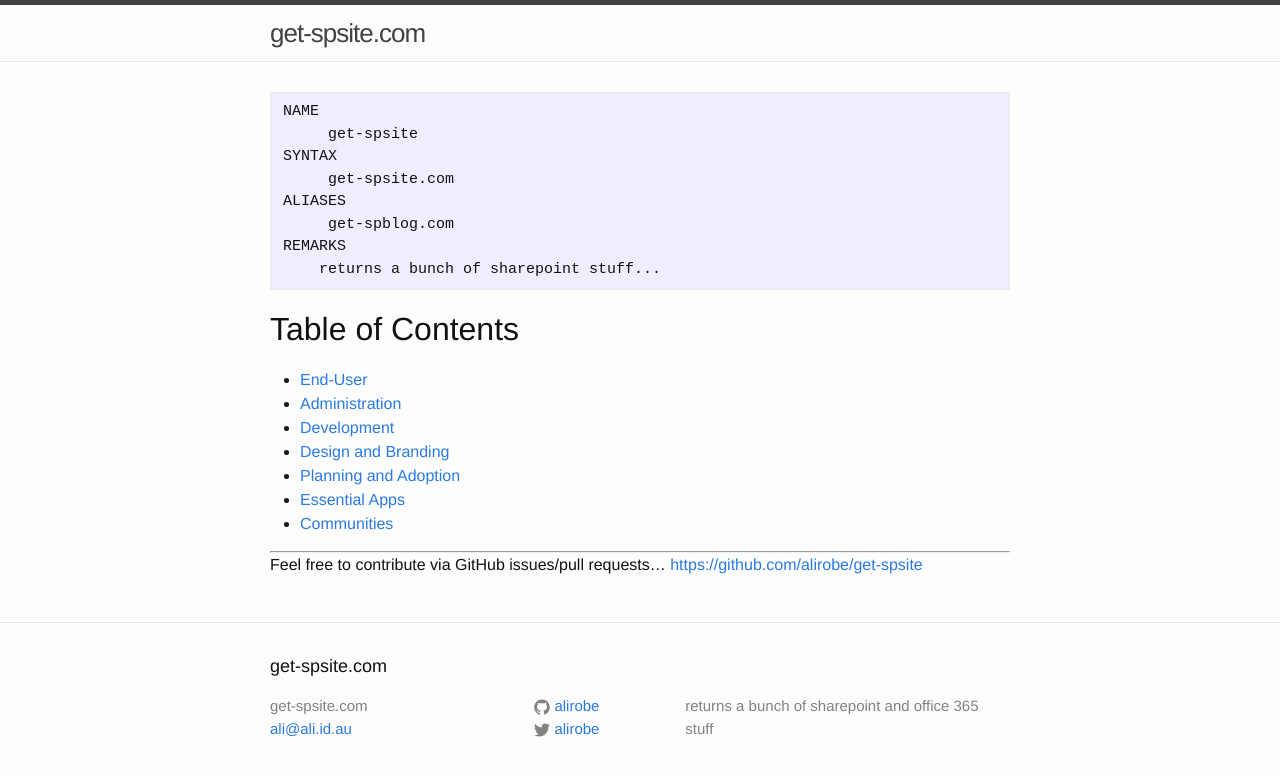
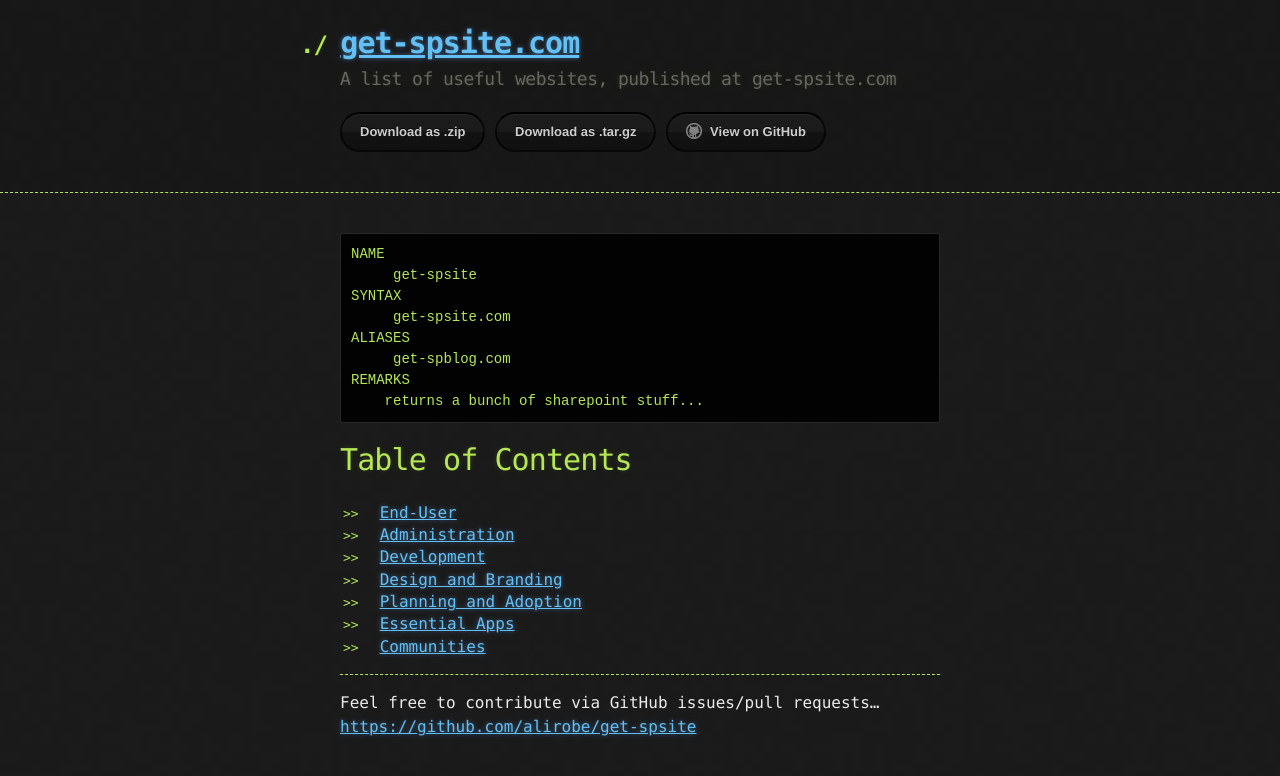
Before and after one commit to alirobe/get-spsite, a Jekyll site: the page built from index.md, in a window 1280 px wide. Shown: the top 776 px of the page. Built offline with Jekyll 4.4.1, drawn with Linux system fonts in a browser that asks for light colours.

Commit message:
implement gh-pages-dark as default theme...

```diff
--- a/_includes/footer.html
+++ /dev/null
@@ -1,38 +0,0 @@
-<footer class="site-footer">
-
-  <div class="wrapper">
-
-    <h2 class="footer-heading">{{ site.title }}</h2>
-
-    <div class="footer-col-wrapper">
-      <div class="footer-col footer-col-1">
-        <ul class="contact-list">
-          <li>{{ site.title }}</li>
-          <li><a href="mailto:{{ site.email }}">{{ site.email }}</a></li>
-        </ul>
-      </div>
-
-      <div class="footer-col footer-col-2">
-        <ul class="social-media-list">
-          {% if site.github_username %}
-          <li>
-            {% include icon-github.html username=site.github_username %}
-          </li>
-          {% endif %}
-
-          {% if site.twitter_username %}
-          <li>
-            {% include icon-twitter.html username=site.twitter_username %}
-          </li>
-          {% endif %}
-        </ul>
-      </div>
-
-      <div class="footer-col footer-col-3">
-        <p>{{ site.description }}</p>
-      </div>
-    </div>
-
-  </div>
-
-</footer>
--- a/_includes/head.html
+++ b/_includes/head.html
@@ -1,12 +1,8 @@
-<head>
-  <meta charset="utf-8">
-  <meta http-equiv="X-UA-Compatible" content="IE=edge">
-  <meta name="viewport" content="width=device-width, initial-scale=1">
+    <meta charset='utf-8'>
+    <meta http-equiv="X-UA-Compatible" content="chrome=1">
 
-  <title>{% if page.title %}{{ page.title | escape }}{% else %}{{ site.title | escape }}{% endif %}</title>
-  <meta name="description" content="{% if page.excerpt %}{{ page.excerpt | strip_html | strip_newlines | truncate: 160 }}{% else %}{{ site.description }}{% endif %}">
+    <link rel="stylesheet" type="text/css" href="/gh-pages-dark/stylesheet/stylesheet.css" media="screen">
+    <link rel="stylesheet" type="text/css" href="/gh-pages-dark/stylesheet/github-dark.css" media="screen">
+    <!-- this doesnt seem to exist: <link rel="stylesheet" type="text/css" href="gh-pages-dark/stylesheets/print.css" media="print"> -->
 
-  <link rel="stylesheet" href="{{ "/css/main.css" | prepend: site.baseurl }}">
-  <link rel="canonical" href="{{ page.url | replace:'index.html','' | prepend: site.baseurl | prepend: site.url }}">
-  <link rel="alternate" type="application/rss+xml" title="{{ site.title }}" href="{{ "/feed.xml" | prepend: site.baseurl | prepend: site.url }}">
-</head>
+    <title>get-spsite by @alirobe</title>
--- a/_includes/header.html
+++ b/_includes/header.html
@@ -1,27 +1,12 @@
-<header class="site-header">
+<header>
+  <div class="container">
+    <h1><a class="site-title" href="{{ site.baseurl }}/">{{ site.title }}</a></h1>
+    <h2>A list of useful websites, published at get-spsite.com</h2>
 
-  <div class="wrapper">
-
-    <a class="site-title" href="{{ site.baseurl }}/">{{ site.title }}</a>
-
-    <nav class="site-nav">
-      <a href="#" class="menu-icon">
-        <svg viewBox="0 0 18 15">
-          <path fill="#424242" d="M18,1.484c0,0.82-0.665,1.484-1.484,1.484H1.484C0.665,2.969,0,2.304,0,1.484l0,0C0,0.665,0.665,0,1.484,0 h15.031C17.335,0,18,0.665,18,1.484L18,1.484z"/>
-          <path fill="#424242" d="M18,7.516C18,8.335,17.335,9,16.516,9H1.484C0.665,9,0,8.335,0,7.516l0,0c0-0.82,0.665-1.484,1.484-1.484 h15.031C17.335,6.031,18,6.696,18,7.516L18,7.516z"/>
-          <path fill="#424242" d="M18,13.516C18,14.335,17.335,15,16.516,15H1.484C0.665,15,0,14.335,0,13.516l0,0 c0-0.82,0.665-1.484,1.484-1.484h15.031C17.335,12.031,18,12.696,18,13.516L18,13.516z"/>
-        </svg>
-      </a>
-
-      <div class="trigger">
-        {% for my_page in site.pages %}
-          {% if my_page.title %}
-          <a class="page-link" href="{{ my_page.url | prepend: site.baseurl }}">{{ my_page.title }}</a>
-          {% endif %}
-        {% endfor %}
-      </div>
-    </nav>
-
+    <section id="downloads">
+      <a href="https://github.com/alirobe/get-spsite/zipball/master" class="btn">Download as .zip</a>
+      <a href="https://github.com/alirobe/get-spsite/tarball/master" class="btn">Download as .tar.gz</a>
+      <a href="https://github.com/alirobe/get-spsite" class="btn btn-github"><span class="icon"></span>View on GitHub</a>
+    </section>
   </div>
-
 </header>
--- a/_includes/icon-github.html
+++ /dev/null
@@ -1 +0,0 @@
-<a href="https://github.com/{{ include.username }}"><span class="icon icon--github">{% include icon-github.svg %}</span><span class="username">{{ include.username }}</span></a>
--- a/_includes/icon-twitter.html
+++ /dev/null
@@ -1 +0,0 @@
-<a href="https://twitter.com/{{ include.username }}"><span class="icon icon--twitter">{% include icon-twitter.svg %}</span><span class="username">{{ include.username }}</span></a>
--- a/_layouts/default.html
+++ b/_layouts/default.html
@@ -1,20 +1,13 @@
 <!DOCTYPE html>
 <html>
-
+  <head>
   {% include head.html %}
-
+  </head>
   <body>
-
     {% include header.html %}
-
-    <div class="page-content">
-      <div class="wrapper">
+    <div class="container">
+      <section id="main_content">
         {{ content }}
-      </div>
-    </div>
-
-    {% include footer.html %}
-
+      </section>
   </body>
-
 </html>
--- a/css/main.scss
+++ b/css/main.scss
@@ -1,53 +1,2 @@
----
-# Only the main Sass file needs front matter (the dashes are enough)
----
-@charset "utf-8";
-
-
-
-// Our variables
-$base-font-family: "Helvetica Neue", Helvetica, Arial, sans-serif;
-$base-font-size:   16px;
-$base-font-weight: 400;
-$small-font-size:  $base-font-size * 0.875;
-$base-line-height: 1.5;
-
-$spacing-unit:     30px;
-
-$text-color:       #111;
-$background-color: #fdfdfd;
-$brand-color:      #2a7ae2;
-
-$grey-color:       #828282;
-$grey-color-light: lighten($grey-color, 40%);
-$grey-color-dark:  darken($grey-color, 25%);
-
-// Width of the content area
-$content-width:    800px;
-
-$on-palm:          600px;
-$on-laptop:        800px;
-
-
-
-// Use media queries like this:
-// @include media-query($on-palm) {
-//     .wrapper {
-//         padding-right: $spacing-unit / 2;
-//         padding-left: $spacing-unit / 2;
-//     }
-// }
-@mixin media-query($device) {
-    @media screen and (max-width: $device) {
-        @content;
-    }
-}
-
-
-
-// Import partials from `sass_dir` (defaults to `_sass`)
-@import
-        "base",
-        "layout",
-        "syntax-highlighting"
-;
+@import '../gh-pages-dark/stylesheet.scss';
+@import '../gh-pages-dark/github-dark.scss';
--- /dev/null
+++ b/gh-pages-dark/stylesheet/github-dark.css
@@ -0,0 +1,118 @@
+/*
+The MIT License (MIT)
+Copyright (c) 2016 GitHub, Inc.
+Permission is hereby granted, free of charge, to any person obtaining a copy
+of this software and associated documentation files (the "Software"), to deal
+in the Software without restriction, including without limitation the rights
+to use, copy, modify, merge, publish, distribute, sublicense, and/or sell
+copies of the Software, and to permit persons to whom the Software is
+furnished to do so, subject to the following conditions:
+The above copyright notice and this permission notice shall be included in all
+copies or substantial portions of the Software.
+THE SOFTWARE IS PROVIDED "AS IS", WITHOUT WARRANTY OF ANY KIND, EXPRESS OR
+IMPLIED, INCLUDING BUT NOT LIMITED TO THE WARRANTIES OF MERCHANTABILITY,
+FITNESS FOR A PARTICULAR PURPOSE AND NONINFRINGEMENT. IN NO EVENT SHALL THE
+AUTHORS OR COPYRIGHT HOLDERS BE LIABLE FOR ANY CLAIM, DAMAGES OR OTHER
+LIABILITY, WHETHER IN AN ACTION OF CONTRACT, TORT OR OTHERWISE, ARISING FROM,
+OUT OF OR IN CONNECTION WITH THE SOFTWARE OR THE USE OR OTHER DEALINGS IN THE
+SOFTWARE.
+*/
+
+.pl-c /* comment */ {
+  color: #969896;
+}
+
+.pl-c1 /* constant, variable.other.constant, support, meta.property-name, support.constant, support.variable, meta.module-reference, markup.raw, meta.diff.header */,
+.pl-s .pl-v /* string variable */ {
+  color: #0099cd;
+}
+
+.pl-e /* entity */,
+.pl-en /* entity.name */ {
+  color: #9774cb;
+}
+
+.pl-smi /* variable.parameter.function, storage.modifier.package, storage.modifier.import, storage.type.java, variable.other */,
+.pl-s .pl-s1 /* string source */ {
+  color: #ddd;
+}
+
+.pl-ent /* entity.name.tag */ {
+  color: #7bcc72;
+}
+
+.pl-k /* keyword, storage, storage.type */ {
+  color: #cc2372;
+}
+
+.pl-s /* string */,
+.pl-pds /* punctuation.definition.string, string.regexp.character-class */,
+.pl-s .pl-pse .pl-s1 /* string punctuation.section.embedded source */,
+.pl-sr /* string.regexp */,
+.pl-sr .pl-cce /* string.regexp constant.character.escape */,
+.pl-sr .pl-sre /* string.regexp source.ruby.embedded */,
+.pl-sr .pl-sra /* string.regexp string.regexp.arbitrary-repitition */ {
+  color: #3c66e2;
+}
+
+.pl-v /* variable */ {
+  color: #fb8764;
+}
+
+.pl-id /* invalid.deprecated */ {
+  color: #e63525;
+}
+
+.pl-ii /* invalid.illegal */ {
+  color: #f8f8f8;
+  background-color: #e63525;
+}
+
+.pl-sr .pl-cce /* string.regexp constant.character.escape */ {
+  font-weight: bold;
+  color: #7bcc72;
+}
+
+.pl-ml /* markup.list */ {
+  color: #c26b2b;
+}
+
+.pl-mh /* markup.heading */,
+.pl-mh .pl-en /* markup.heading entity.name */,
+.pl-ms /* meta.separator */ {
+  font-weight: bold;
+  color: #264ec5;
+}
+
+.pl-mq /* markup.quote */ {
+  color: #00acac;
+}
+
+.pl-mi /* markup.italic */ {
+  font-style: italic;
+  color: #ddd;
+}
+
+.pl-mb /* markup.bold */ {
+  font-weight: bold;
+  color: #ddd;
+}
+
+.pl-md /* markup.deleted, meta.diff.header.from-file */ {
+  color: #bd2c00;
+  background-color: #ffecec;
+}
+
+.pl-mi1 /* markup.inserted, meta.diff.header.to-file */ {
+  color: #55a532;
+  background-color: #eaffea;
+}
+
+.pl-mdr /* meta.diff.range */ {
+  font-weight: bold;
+  color: #9774cb;
+}
+
+.pl-mo /* meta.output */ {
+  color: #264ec5;
+}
--- /dev/null
+++ b/gh-pages-dark/stylesheet/stylesheet.css
@@ -0,0 +1,247 @@
+body {
+  margin: 0;
+  padding: 0;
+  background: #151515 url("../images/bkg.png") 0 0;
+  color: #eaeaea;
+  font: 16px;
+  line-height: 1.5;
+  font-family: Monaco, "Bitstream Vera Sans Mono", "Lucida Console", Terminal, monospace;
+}
+
+/* General & 'Reset' Stuff */
+
+.container {
+  width: 90%;
+  max-width: 600px;
+  margin: 0 auto;
+}
+
+section {
+  display: block;
+  margin: 0 0 20px 0;
+}
+
+h1, h2, h3, h4, h5, h6 {
+  margin: 0 0 20px;
+}
+
+li {
+  line-height: 1.4 ;
+}
+
+/* Header, <header>
+   header   - container
+   h1       - project name
+   h2       - project description
+*/
+
+header {
+  background: rgba(0, 0, 0, 0.1);
+  width: 100%;
+  border-bottom: 1px dashed #b5e853;
+  padding: 20px 0;
+  margin: 0 0 40px 0;
+}
+
+header h1 {
+  font-size: 30px;
+  line-height: 1.5;
+  margin: 0 0 0 -40px;
+  font-weight: bold;
+  font-family: Monaco, "Bitstream Vera Sans Mono", "Lucida Console", Terminal, monospace;
+  color: #b5e853;
+  text-shadow: 0 1px 1px rgba(0, 0, 0, 0.1),
+               0 0 5px rgba(181, 232, 83, 0.1),
+               0 0 10px rgba(181, 232, 83, 0.1);
+  letter-spacing: -1px;
+  -webkit-font-smoothing: antialiased;
+}
+
+header h1:before {
+  content: "./ ";
+  font-size: 24px;
+}
+
+header h2 {
+  font-size: 18px;
+  font-weight: 300;
+  color: #666;
+}
+
+#downloads .btn {
+  display: inline-block;
+  text-align: center;
+  margin: 0;
+}
+
+/* Main Content
+*/
+
+#main_content {
+  width: 100%;
+  -webkit-font-smoothing: antialiased;
+}
+section img {
+  max-width: 100%
+}
+
+h1, h2, h3, h4, h5, h6 {
+  font-weight: normal;
+  font-family: Monaco, "Bitstream Vera Sans Mono", "Lucida Console", Terminal, monospace;
+  color: #b5e853;
+  letter-spacing: -0.03em;
+  text-shadow: 0 1px 1px rgba(0, 0, 0, 0.1),
+               0 0 5px rgba(181, 232, 83, 0.1),
+               0 0 10px rgba(181, 232, 83, 0.1);
+}
+
+#main_content h1 {
+  font-size: 30px;
+}
+
+#main_content h2 {
+  font-size: 24px;
+}
+
+#main_content h3 {
+  font-size: 18px;
+}
+
+#main_content h4 {
+  font-size: 14px;
+}
+
+#main_content h5 {
+  font-size: 12px;
+  text-transform: uppercase;
+  margin: 0 0 5px 0;
+}
+
+#main_content h6 {
+  font-size: 12px;
+  text-transform: uppercase;
+  color: #999;
+  margin: 0 0 5px 0;
+}
+
+dt {
+  font-style: italic;
+  font-weight: bold;
+}
+
+ul li {
+  list-style: none;
+}
+
+ul li:before {
+  content: ">>";
+  font-family: Monaco, "Bitstream Vera Sans Mono", "Lucida Console", Terminal, monospace;
+  font-size: 13px;
+  color: #b5e853;
+  margin-left: -37px;
+  margin-right: 21px;
+  line-height: 16px;
+}
+
+blockquote {
+  color: #aaa;
+  padding-left: 10px;
+  border-left: 1px dotted #666;
+}
+
+pre {
+  background: rgba(0, 0, 0, 0.9);
+  border: 1px solid rgba(255, 255, 255, 0.15);
+  padding: 10px;
+  font-size: 14px;
+  color: #b5e853;
+  border-radius: 2px;
+  -moz-border-radius: 2px;
+  -webkit-border-radius: 2px;
+  text-wrap: normal;
+  overflow: auto;
+  overflow-y: hidden;
+}
+
+table {
+  width: 100%;
+  margin: 0 0 20px 0;
+}
+
+th {
+  text-align: left;
+  border-bottom: 1px dashed #b5e853;
+  padding: 5px 10px;
+}
+
+td {
+  padding: 5px 10px;
+}
+
+hr {
+  height: 0;
+  border: 0;
+  border-bottom: 1px dashed #b5e853;
+  color: #b5e853;
+}
+
+/* Buttons
+*/
+
+.btn {
+  display: inline-block;
+  background: -webkit-linear-gradient(top, rgba(40, 40, 40, 0.3), rgba(35, 35, 35, 0.3) 50%, rgba(10, 10, 10, 0.3) 50%, rgba(0, 0, 0, 0.3));
+  padding: 8px 18px;
+  border-radius: 50px;
+  border: 2px solid rgba(0, 0, 0, 0.7);
+  border-bottom: 2px solid rgba(0, 0, 0, 0.7);
+  border-top: 2px solid rgba(0, 0, 0, 1);
+  color: rgba(255, 255, 255, 0.8);
+  font-family: Helvetica, Arial, sans-serif;
+  font-weight: bold;
+  font-size: 13px;
+  text-decoration: none;
+  text-shadow: 0 -1px 0 rgba(0, 0, 0, 0.75);
+  box-shadow: inset 0 1px 0 rgba(255, 255, 255, 0.05);
+}
+
+.btn:hover {
+  background: -webkit-linear-gradient(top, rgba(40, 40, 40, 0.6), rgba(35, 35, 35, 0.6) 50%, rgba(10, 10, 10, 0.8) 50%, rgba(0, 0, 0, 0.8));
+}
+
+.btn .icon {
+  display: inline-block;
+  width: 16px;
+  height: 16px;
+  margin: 1px 8px 0 0;
+  float: left;
+}
+
+.btn-github .icon {
+  opacity: 0.6;
+  background: url("../images/blacktocat.png") 0 0 no-repeat;
+}
+
+/* Links
+   a, a:hover, a:visited
+*/
+
+a {
+  color: #63c0f5;
+  text-shadow: 0 0 5px rgba(104, 182, 255, 0.5);
+}
+
+/* Clearfix */
+
+.cf:before, .cf:after {
+  content:"";
+  display:table;
+}
+
+.cf:after {
+  clear:both;
+}
+
+.cf {
+  zoom:1;
+}
```
Also changed, not shown: _includes/icon-github.svg (deleted), _includes/icon-twitter.svg (deleted), gh-pages-dark/images/bkg.png (added), gh-pages-dark/images/blacktocat.png (added), gh-pages-dark/javascripts/main.js (added).
